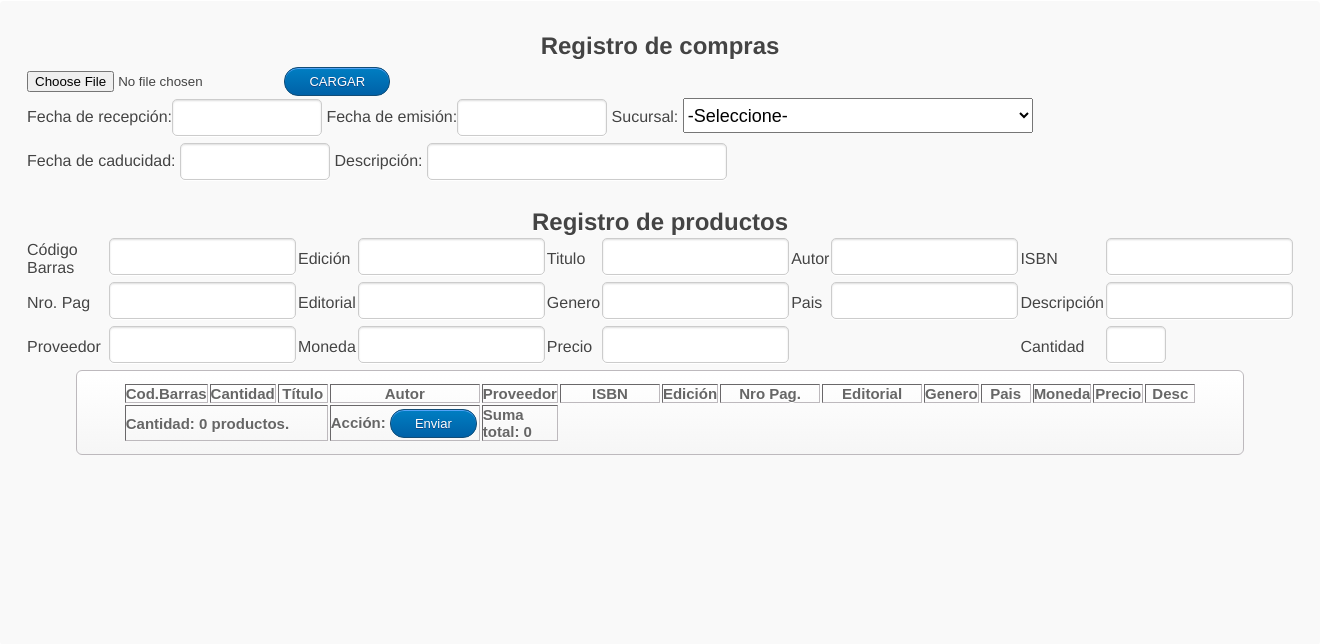
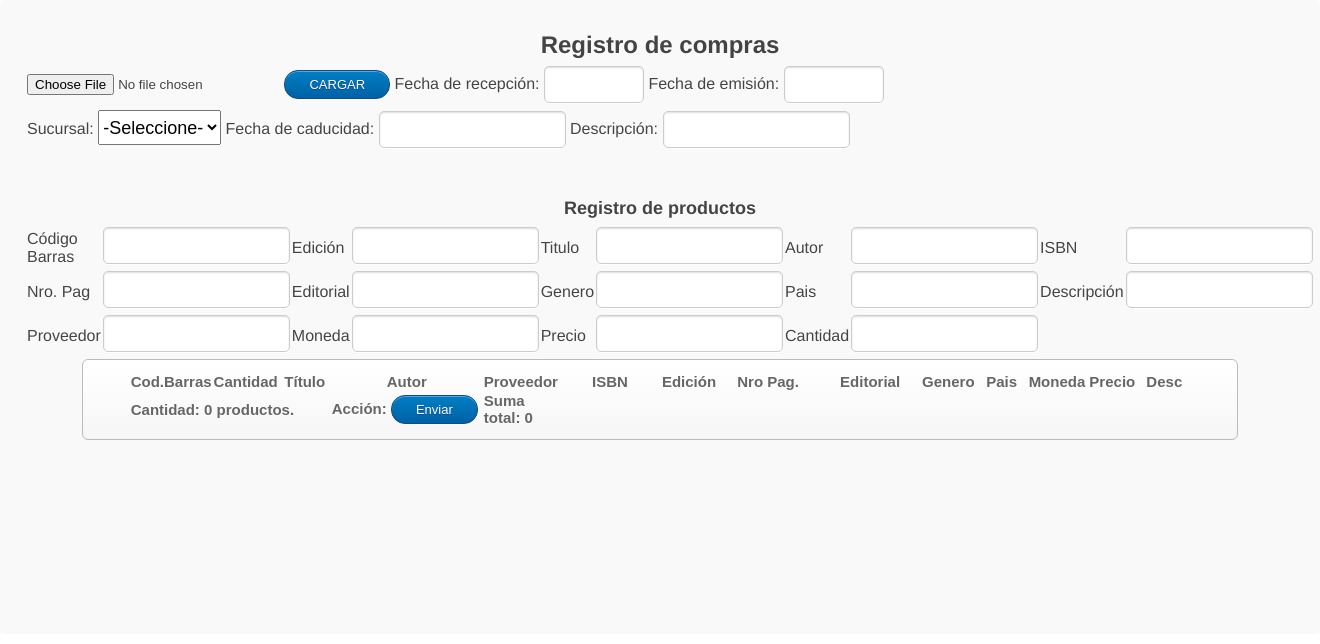
Before and after one commit to jcastillop/librerias, a PHP site: page /vista/ventana_compras/registro/index.php in a window 1320 px wide. Shown: the top 644 px of the page. Run offline with PHP 8.4, Linux system fonts and the light colour scheme; data that the repository does not hold is empty; some libraries are stand-ins or nearby versions.

Commit message:
nuevo cambio

```diff
--- a/vista/ventana_compras/registro/index.php
+++ b/vista/ventana_compras/registro/index.php
@@ -18,7 +18,7 @@ require_once("../../../conexiones/class_cliente.php");
         <script type="text/javascript" src="https://ajax.googleapis.com/ajax/libs/jqueryui/1.8.18/jquery-ui.min.js"></script>
         <link rel="stylesheet" type="text/css" href="http://ajax.googleapis.com/ajax/libs/jqueryui/1.8/themes/base/jquery-ui.css" />
         <link rel="stylesheet" type="text/css" href="../../../paquetes/responsive/css/style.css" />
-        <link href="../../../paquetes/css ventanas/style_ventana.css" rel="stylesheet" type="text/cs" />
+
         <script src="http://ajax.aspnetcdn.com/ajax/jquery.validate/1.13.0/jquery.validate.min.js"></script>
           <style type="text/css">
     .label {width:100px;text-align:right;float:left;padding-right:10px;font-weight:bold;}
@@ -47,7 +47,7 @@ require_once("../../../conexiones/class_cliente.php");
     <div class="wrapper">
 		<div id="main" style="padding:0px 0 0 0;">
 
-            <form  id="form" class="login-form" style="margin: 1px auto;" >
+            <form  id="form" class="login-form"  >
 
             <h1 align="center">Registro de compras</h1>
             <div class="content">
@@ -55,17 +55,21 @@ require_once("../../../conexiones/class_cliente.php");
             <div  class="form">
             <table  class="table_css">
                 <tr>
-                    <td>
+                  <td>
                         <input type="file"  name="file" id="file"/>
-                        <input class="button"  type="button"  id="cargarxls" name="cargarxls" value="CARGAR"/>
+                      <input class="button"  type="button"  id="cargarxls" name="cargarxls" value="CARGAR"/>
+                      Fecha de recepción:
+                      <input name ="fecha_recepcion" type="text" id="fecha_recepcion" class="input username" style="width:100px" />
+                      Fecha de emisión:
+                      <input name ="fecha_emision" type="text" id="fecha_emision" class="input username" style="width:100px" />
                     </td>
                 </tr>
                 <tr>
                     <td>
-                        Fecha de recepción:<input name ="fecha_recepcion" type="text" id="fecha_recepcion" class="input username" style="width:150px" />
-                        Fecha de emisión:<input name ="fecha_emision" type="text" id="fecha_emision" class="input username" style="width:150px" />
+
+
                         Sucursal:
-                        <select  name="sucursal" id="sucursal"  style="width:350px" class="menu" onchange="from(document.form1.sucursal.value,'midiv','prueba.php')">
+                        <select  name="sucursal" id="sucursal"   class="menu" onchange="from(document.form1.sucursal.value,'midiv','prueba.php')">
                           <option value="">-Seleccione-</option>
                           <?php
                                  $tra=new sucursal();
@@ -77,71 +81,72 @@ require_once("../../../conexiones/class_cliente.php");
                           <?php
                                  }
                             ?>
-                        </select></td>
+                  </select>
+                        Fecha de caducidad:
+                        <input name ="fecha_caducidad" type="text" id="fecha_caducidad" class="input username"  />
+Descripción:
+<input name ="descripcion" type="text" id="descripcion" class="input username"  /></td>
                 </tr>
                 <tr>
-                    <td> Fecha de caducidad:
-                    <input name ="fecha_caducidad" type="text" id="fecha_caducidad" class="input username" style="width:150px" />
-                    Descripción:
-                    <input name ="descripcion" type="text" id="descripcion" class="input username" style="width:300px" /></td>
+                    <td>&nbsp;</td>
                 </tr>
               </table>
             </div>
 
              <br />
-
+              <h2 align="center">Registro de productos</h2>
             <div id="frm_usu">
                 <table border="0" class="table_css" align="center">
 
                     <tbody>
            <tr>
              <td colspan="10">
-             <h2 align="center">Registro de productos</h2></td>
+            </td>
              </tr>
            <tr>
                             <td>Código Barras</td>
-                            <td><input name="cod_bar_tit" class="input username"  type="text" id="cod_bar_tit" onkeypress="return tabular(event,this)"/></td>
+                            <td><input name="cod_bar_tit" class="required"  type="text" id="cod_bar_tit" onkeypress="return tabular(event,this)"/></td>
 
                             <td>Edición</td>
-                            <td><input name="edic_tit" class="input username"  type="text" id="edic_tit" onkeypress="return tabular(event,this)"/></td>
+                            <td><input name="edic_tit" class="required"  type="text" id="edic_tit" onkeypress="return tabular(event,this)"/></td>
 
                             <td>Titulo</td>
                             <td><input name="tit_tit"   type="text" id="tit_tit" class="required" onkeypress="return tabular(event,this)"/></td>
 
                             <td>Autor</td>
-                            <td><input name="aut_tit" class="input username"  type="text" id="aut_tit" onkeypress="return tabular(event,this)"/></td>
+                            <td><input name="aut_tit" class="required"  type="text" id="aut_tit" onkeypress="return tabular(event,this)"/></td>
 
                             <td>ISBN</td>
-                            <td><input name="isbn_tit" class="input username"  type="text" id="isbn_tit" onkeypress="return tabular(event,this)"/></td>
+                            <td><input name="isbn_tit" class="required"  type="text" id="isbn_tit" onkeypress="return tabular(event,this)"/></td>
                         </tr>
                         <tr>
                             <td>Nro. Pag</td>
-                            <td><input name="nro_tit" class="input username"  type="text" id="nro_tit" onkeypress="return tabular(event,this)"/></td>
+                            <td><input name="nro_tit" class="required"  type="text" id="nro_tit" onkeypress="return tabular(event,this)"/></td>
 
                             <td>Editorial</td>
-                            <td><input name="edi_tit" class="input username"  type="text" id="edi_tit" onkeypress="return tabular(event,this)"/></td>
+                            <td><input name="edi_tit" class="required"  type="text" id="edi_tit" onkeypress="return tabular(event,this)"/></td>
 
                             <td>Genero</td>
-                            <td><input name="gen_tit" class="input username"  type="text" id="gen_tit" onkeypress="return tabular(event,this)"/></td>
+                            <td><input name="gen_tit" class="required"  type="text" id="gen_tit" onkeypress="return tabular(event,this)"/></td>
 
                             <td>Pais</td>
-                            <td><input name="pai_tit" class="input username"  type="text" id="pai_tit" onkeypress="return tabular(event,this)"/></td>
+                            <td><input name="pai_tit" class="required"  type="text" id="pai_tit" onkeypress="return tabular(event,this)"/></td>
 
                             <td>Descripción</td>
-                            <td><input name="desc_tit" class="input username"  type="text" id="desc_tit" onkeypress="return tabular(event,this)"/></td>
+                            <td><input name="desc_tit" class="required"  type="text" id="desc_tit" onkeypress="return tabular(event,this)"/></td>
 
                         </tr>
                         <tr>
                           <td>Proveedor</td>
-                          <td><input name="prov_tit" class="input username"  type="text" id="prov_tit" onkeypress="return tabular(event,this)"/></td>
+                          <td><input name="prov_tit" class="required"  type="text" id="prov_tit" onkeypress="return tabular(event,this)"/></td>
                           <td>Moneda</td>
-                          <td><input name="mon_tit" class="input username"  type="text" id="mon_tit" onkeypress="return tabular(event,this)"/></td>
+                          <td><input name="mon_tit" class="required"  type="text" id="mon_tit" onkeypress="return tabular(event,this)"/></td>
                           <td>Precio</td>
-                          <td><input name="pre_tit" class="input username"  type="text" id="pre_tit" onkeypress="return tabular(event,this)"/></td>
+                          <td><input name="pre_tit" class="required"  type="text" id="pre_tit" onkeypress="return tabular(event,this)"/></td>
+                          <td>Cantidad</td>
+                          <td><input name="cant_tit"  type="text" id="cant_tit" class="required" onkeypress="return tabular(event,this)"/></td>
                           <td>&nbsp;</td>
                           <td>&nbsp;</td>
-                          <td>Cantidad</td>
-                          <td><input name="cant_tit" style="width:60px" type="text" id="cant_tit" class="required" onkeypress="return tabular(event,this)"/></td>
                         </tr>
 
                     </tbody>
@@ -151,7 +156,7 @@ require_once("../../../conexiones/class_cliente.php");
             </div>
 
 			<div align="center" style="height:250px;overflow:scroll;">
-            <table id="grilla" class="lista" border="1" align="center">
+            <table id="grilla" class="lista"  align="center">
               <thead>
                     <tr>
                         <th style="width:50px;">Cod.Barras</th>
```
